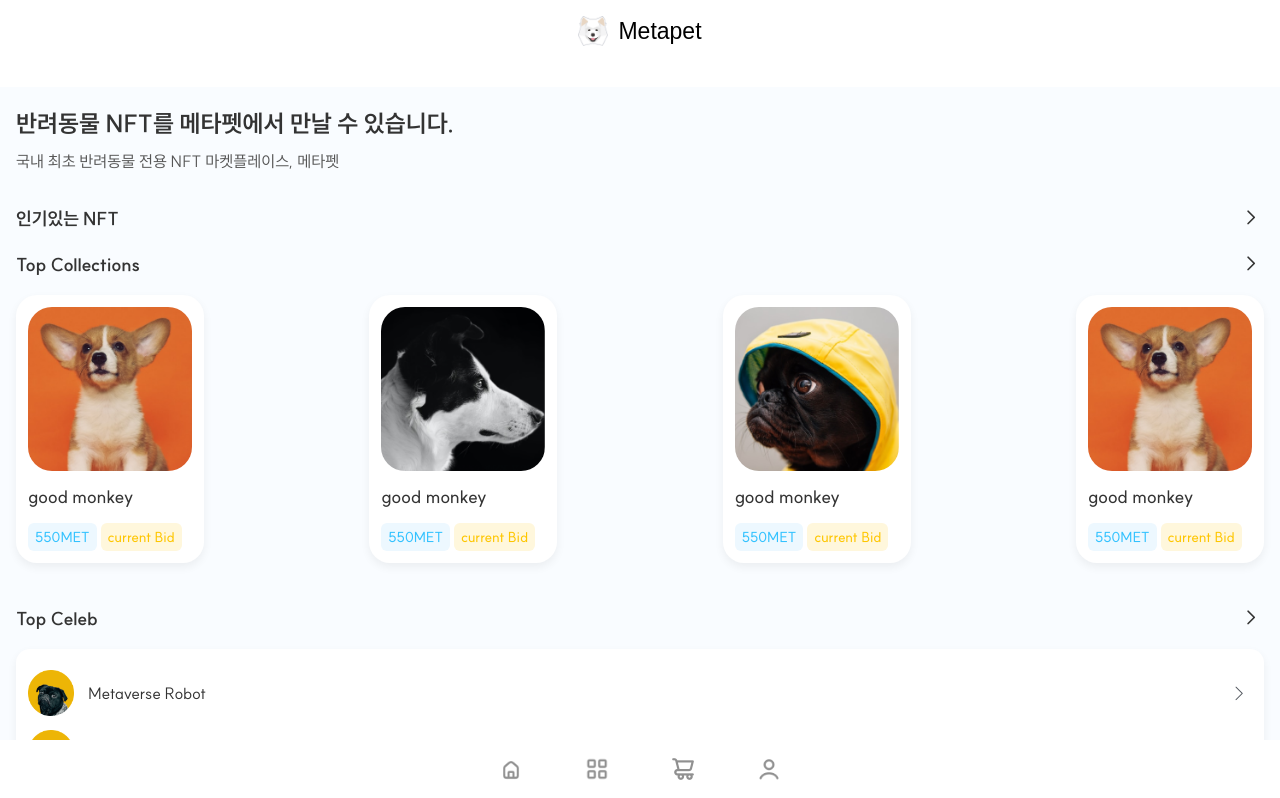
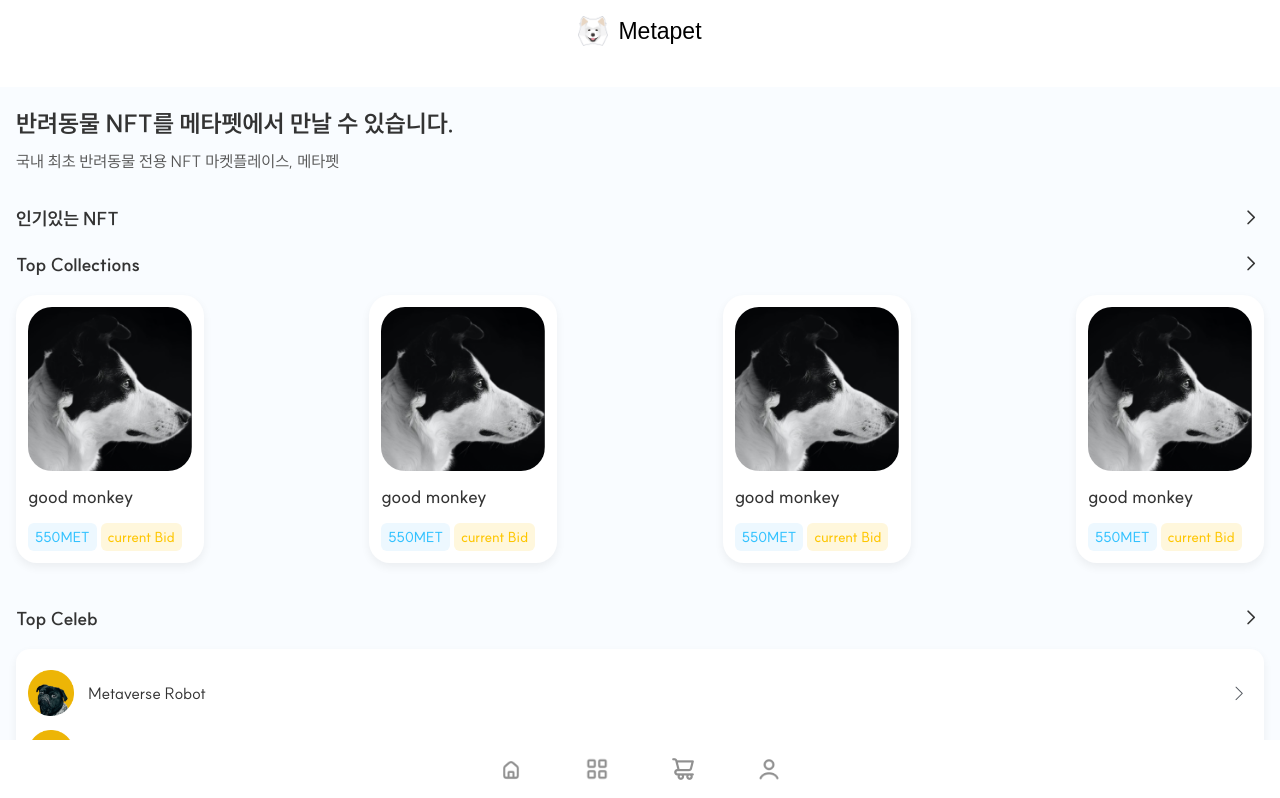
Before and after one commit to KimDongSin/metaPetShop, a React (Create React App) app: page / in a window 1280 px wide. Shown: the top 798 px of the page. Built offline with nearby package versions, Linux system fonts and the light colour scheme; the HTML template or start-up script is replaced by a standard one.

Commit message:
collection 컴포넌트 분리

```diff
--- a/src/pages/home/ui/collection.js
+++ b/src/pages/home/ui/collection.js
@@ -1,7 +1,5 @@
 import styled from "styled-components";
-import dog1 from "../../../assets/images/common/dog_sample1.png"
-import dog2 from "../../../assets/images/common/dog_sample2.png"
-import dog3 from "../../../assets/images/common/dog_sample3.png"
+import CollectionList from "./collectionList";
 
 const Wrapper = styled.div`
     ul {
@@ -14,100 +12,14 @@ const Wrapper = styled.div`
     }
 `;
 
-const CollectionList = styled.div`
-    display: flex;
-    justify-content: center;
-    align-items: flex-start;
-    flex-direction: column;
-    margin-bottom: 8px;
-    padding: 12px;
-    border-radius: 21px;
-    background: #FFF;
-    box-shadow: 0 4px 10px 0 #0000000F;
-
-    img {
-        width: 164px;
-        height: 164px;
-        object-fit: cover;
-        border-radius: 24px;
-        margin-bottom: 14px;
-    }
-
-    span {
-        font-size: 18px;
-        font-weight: 500;
-        line-height: 23px;
-        color: #333;
-    }
-`;
-
-
-const Tag = styled.div`
-    margin-top: 15px;
-
-    span {
-        display: inline-block;
-        padding: 5px 7px;
-        margin-right: 4px;
-        font-size: 14px;
-        font-weight: 500;
-        line-height: 18px;
-        border-radius: 6px;
-
-        &:first-child {
-            color: #33C2FF;
-            background: #EDF8FF;
-        }
-
-        &:last-child {
-            color: #FEC600;
-            background: #FFF7DC;
-        }
-
-    }
-`;
-
-
-
-
-
 function Collection() {
     return (
         <Wrapper>
             <ul>
-                <CollectionList>
-                    <img src={dog1} />
-                    <span>good monkey</span>
-                    <Tag>
-                        <span>550MET</span>
-                        <span>current Bid</span>
-                    </Tag>
-                </CollectionList>
-                <CollectionList>
-                    <img src={dog2} />
-                    <span>good monkey</span>
-                    <Tag>
-                        <span>550MET</span>
-                        <span>current Bid</span>
-                    </Tag>
-                </CollectionList>
-                <CollectionList>
-                    <img src={dog3} />
-                    <span>good monkey</span>
-                    <Tag>
-                        <span>550MET</span>
-                        <span>current Bid</span>
-                    </Tag>
-                </CollectionList>
-                <CollectionList>
-                    <img src={dog1} />
-                    <span>good monkey</span>
-                    <Tag>
-                        <span>550MET</span>
-                        <span>current Bid</span>
-                    </Tag>
-                </CollectionList>
-
+                <CollectionList />
+                <CollectionList />
+                <CollectionList />
+                <CollectionList />
             </ul>
 
         </Wrapper>
--- /dev/null
+++ b/src/pages/home/ui/collectionList.js
@@ -0,0 +1,45 @@
+import styled from "styled-components";
+import dog1 from "../../../assets/images/common/dog_sample1.png"
+import dog2 from "../../../assets/images/common/dog_sample2.png"
+import dog3 from "../../../assets/images/common/dog_sample3.png"
+import Tag from "./tag";
+
+
+const Wrapper = styled.div`
+    display: flex;
+    justify-content: center;
+    align-items: flex-start;
+    flex-direction: column;
+    margin-bottom: 8px;
+    padding: 12px;
+    border-radius: 21px;
+    background: #FFF;
+    box-shadow: 0 4px 10px 0 #0000000F;
+
+    img {
+        width: 164px;
+        height: 164px;
+        object-fit: cover;
+        border-radius: 24px;
+        margin-bottom: 14px;
+    }
+
+    & > span {
+        font-size: 18px;
+        font-weight: 500;
+        line-height: 23px;
+        color: #333;
+    }
+`;
+
+function CollectionList() {
+    return (
+        <Wrapper>
+            <img src={dog2} />
+            <span>good monkey</span>
+            <Tag />
+        </Wrapper>
+    )
+}
+
+export default CollectionList;
--- /dev/null
+++ b/src/pages/home/ui/tag.js
@@ -0,0 +1,36 @@
+import styled from "styled-components";
+
+const Wrapper = styled.div`
+    margin-top: 15px;
+
+    span {
+        display: inline-block;
+        padding: 5px 7px;
+        margin-right: 4px;
+        font-size: 14px;
+        font-weight: 500;
+        line-height: 18px;
+        border-radius: 6px;
+
+        &:first-child {
+            color: #33C2FF;
+            background: #EDF8FF;
+        }
+
+        &:last-child {
+            color: #FEC600;
+            background: #FFF7DC;
+        }
+    }
+`;
+
+function Tag() {
+    return (
+        <Wrapper>
+            <span>550MET</span>
+            <span>current Bid</span>
+        </Wrapper>
+    )
+}
+
+export default Tag;
```
